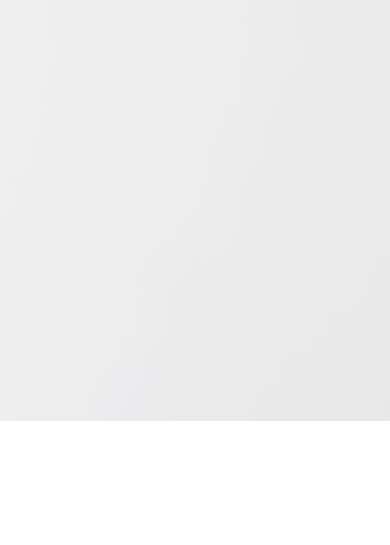
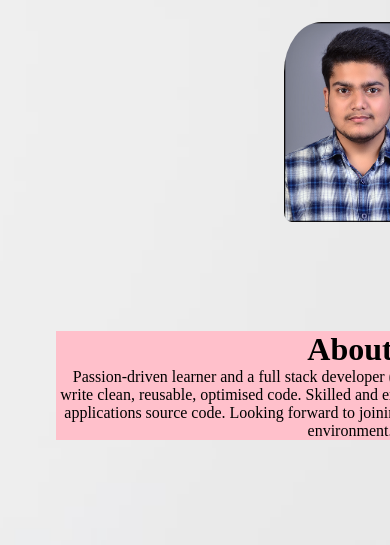
Before and after one commit to rishabh2298/rishabh2298.github.io, a plain HTML site: page index.html in a window 390 px wide. Shown: the part 423-968 px from the top of the page. Before the commit the page ends 844 px from the top, so only its background shows below. Drawn offline with Linux system fonts and the light colour scheme.

Commit message:
home page with media queries

```diff
--- a/index.css
+++ b/index.css
@@ -10,10 +10,10 @@
     padding:0px;
     box-sizing: border-box;
 }
-#container{
+body{
     display: flex;
     width: 100%;
-    height: 100vh;
+    height: 100%;
     background-image: url(images/background.jpg);
     background-size: cover;
     background-position: center;
@@ -25,7 +25,7 @@
     background-color: rgba(132, 130, 130, 0.721);
     position: absolute;
     height:100%;
-    width:55%;
+    width:20%;
     font-family: 'Rubik', sans-serif;
     display: flex;
     flex-direction: column;;
@@ -101,6 +101,10 @@
 
 /* Home  Section  */
 
+#main{
+    margin: auto;
+}
+
 #home{
     display: flex;
     width:700px;
@@ -175,36 +179,68 @@ span{
 #home2>img{
     height: 200px;
     border-radius:25% 5%;
+    margin-left: 40%;
+}
+
+   /* About  Sectino  */
+
+#about{
+    background-color: pink;
+    margin:auto;
+    text-align: center;
 }
 
 
+
+  /* for smartphone viwers  */
+
+
+@media all and (min-width: 100px) and (max-width:767px){
+
+    .sidebar{
+        width:50%;
+    }
+    #home{
+        display: block;
+        align-items: center;
+    }
+    #home2{
+        margin: 80px 60px;
+    }
+    #about{
+        margin: 15% 8%;
+        flex-wrap: wrap;
+    }
+
+}
+
 /* for tablet viwers  */
 
-@media screen and (min-width:768px) and (max-width:1023px){
+@media all and (min-width:768px) and (max-width:1023px){
 
     .sidebar{
         width:40%;
     }
-
-};
-
-
-  /* for smartphone viwers  */
-
-@media screen and (min-width:80px) and (max-width:767px){
-
-    .sidebar{
-        width:50%;
+    #home{
+        display: block;
+        align-items: center;
+    }
+    #home2{
+        margin:50px;
+    }
+    #about{
+        margin:18% 8%;
+        flex-wrap: wrap
     }
 
 }
 
-/* full screen  */
-
+/* full screen
+/*
 @media screen and (min-width:1024px){
 
     .sidebar{
         width:22%;
     }
 
-}
+} */
--- a/index.html
+++ b/index.html
@@ -11,7 +11,6 @@
 </head>
 
 <body>
-    <div id="container">
     <!-- Side bar  -->
     <div class="sidebar sidebarClose">
         <div id="nav">
@@ -61,10 +60,13 @@
                     <h3><span>Domain</span> : Java Backend Developer</h3>
                 </div>
                 <div id="home12">
-                        <a href="https://drive.google.com/file/d/1NNh9erGcpnTOsnT-QZYiT6JRFQn83dui/view?usp=sharing" target="_blank"><button>Resume</button></a>
+                    <a href="https://drive.google.com/file/d/1NNh9erGcpnTOsnT-QZYiT6JRFQn83dui/view?usp=sharing"
+                        target="_blank"><button>Resume</button></a>
                     <div>
-                            <a href="https://github.com/rishabh2298" target="_blank"><img src="./images/git.png" alt="git"></a>
-                            <a href="https://www.linkedin.com/in/rishabh-mishra-07683915a" target="_blank"><img src="./images/linkedin.png" alt="linkedin"></a>
+                        <a href="https://github.com/rishabh2298" target="_blank"><img src="./images/git.png"
+                                alt="git"></a>
+                        <a href="https://www.linkedin.com/in/rishabh-mishra-07683915a" target="_blank"><img
+                                src="./images/linkedin.png" alt="linkedin"></a>
                     </div>
                     </divi>
                 </div>
@@ -73,6 +75,18 @@
                 <img src="./images/profile.jpg" alt="profile">
             </div>
         </div>
+        <!-- About Section  -->
+        <div id="about">
+            <h1>About</h1>
+            <div id="aboutContent">
+                <p>Passion-driven learner and a full stack developer (domian: backend) who
+                    has ability to write clean, reusable, optimised code.
+                    Skilled and experienced at building and maintaining applications
+                    source code.
+                    Looking forward to joining a progressive and challenging work
+                    environment.</p>
+            </div>
+        </div>
     </div>
 </body>
 
--- a/index.js
+++ b/index.js
@@ -1,3 +1,7 @@
+
+// setTimeout(()=>{
+//     alert("(⬅️) To Navigate click on Menu bar");
+// },3500);
 
 // Sidebar display section
 
```
Lines whose indentation alone changed are shown as unchanged.
